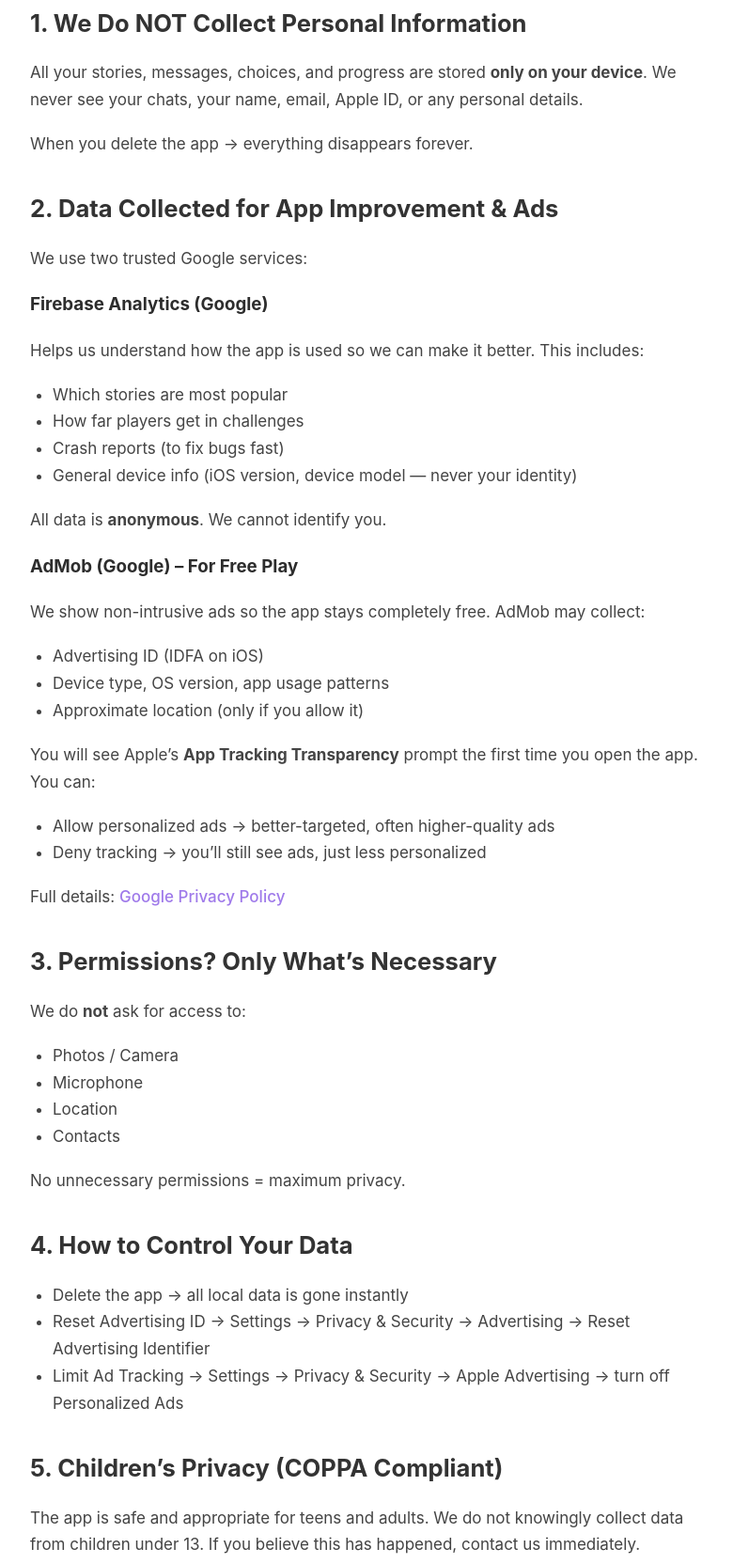
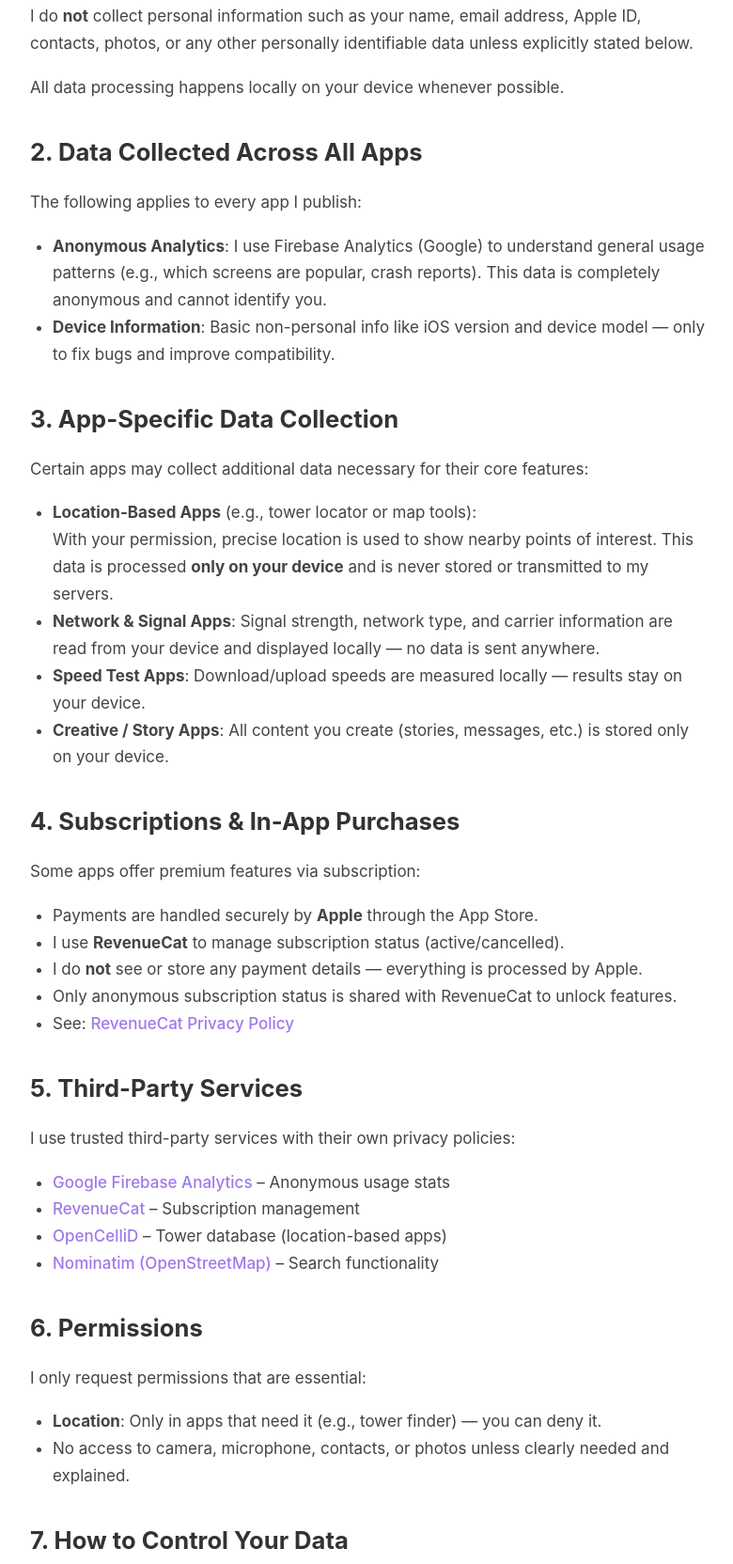
Before and after one commit to jayeshdddhanesha-wq/app-privacy, a plain HTML site: page index.html in a window 1280 px wide. Shown: the part 451-2115 px from the top of the page at 94% size, without its empty margins (248-1028 px from the left). Drawn offline with Linux system fonts and the light colour scheme.

Commit message:
index.html

```diff
--- a/index.html
+++ b/index.html
@@ -3,7 +3,7 @@
 <head>
     <meta charset="UTF-8">
     <meta name="viewport" content="width=device-width, initial-scale=1.0">
-    <title>Privacy Policy - Texting Story : Chat Master</title>
+    <title>Privacy Policy - Jayesh Dhanesha Apps</title>
     <style>
         body {
             font-family: -apple-system, BlinkMacSystemFont, 'Segoe UI', Roboto, sans-serif;
@@ -65,73 +65,77 @@
 </head>
 <body>
     <div class="container">
-        <h1>Privacy Policy – Texting Story : Chat Master</h1>
-        <p><strong>Last updated: November 29, 2025</strong></p>
+        <h1>Privacy Policy – My Apps</h1>
+        <p><strong>Last updated: December 29, 2025</strong></p>
+        <p>Thank you for using my apps! This privacy policy applies to <strong>all mobile applications</strong> created by Jayesh Dhanesha. I take your privacy very seriously and collect only the minimum data needed for each app to work properly.</p>
 
-        <p>Thank you for playing <strong>Texting Story : Chat Master</strong>! We take your privacy very seriously. This policy explains exactly what data we collect, why, and how you can control it — written in plain, honest language.</p>
+        <h2>1. General Principle</h2>
+        <p>I do <strong>not</strong> collect personal information such as your name, email address, Apple ID, contacts, photos, or any other personally identifiable data unless explicitly stated below.</p>
+        <p>All data processing happens locally on your device whenever possible.</p>
 
-        <h2>1. We Do NOT Collect Personal Information</h2>
-        <p>All your stories, messages, choices, and progress are stored <strong>only on your device</strong>. We never see your chats, your name, email, Apple ID, or any personal details.</p>
-        <p>When you delete the app → everything disappears forever.</p>
-
-        <h2>2. Data Collected for App Improvement & Ads</h2>
-        <p>We use two trusted Google services:</p>
-
-        <h3>Firebase Analytics (Google)</h3>
-        <p>Helps us understand how the app is used so we can make it better. This includes:</p>
+        <h2>2. Data Collected Across All Apps</h2>
+        <p>The following applies to every app I publish:</p>
         <ul>
-            <li>Which stories are most popular</li>
-            <li>How far players get in challenges</li>
-            <li>Crash reports (to fix bugs fast)</li>
-            <li>General device info (iOS version, device model — never your identity)</li>
-        </ul>
-        <p>All data is <strong>anonymous</strong>. We cannot identify you.</p>
-
-        <h3>AdMob (Google) – For Free Play</h3>
-        <p>We show non-intrusive ads so the app stays completely free. AdMob may collect:</p>
-        <ul>
-            <li>Advertising ID (IDFA on iOS)</li>
-            <li>Device type, OS version, app usage patterns</li>
-            <li>Approximate location (only if you allow it)</li>
-        </ul>
-        <p>You will see Apple’s <strong>App Tracking Transparency</strong> prompt the first time you open the app. You can:</p>
-        <ul>
-            <li>Allow personalized ads → better-targeted, often higher-quality ads</li>
-            <li>Deny tracking → you’ll still see ads, just less personalized</li>
+            <li><strong>Anonymous Analytics</strong>: I use Firebase Analytics (Google) to understand general usage patterns (e.g., which screens are popular, crash reports). This data is completely anonymous and cannot identify you.</li>
+            <li><strong>Device Information</strong>: Basic non-personal info like iOS version and device model — only to fix bugs and improve compatibility.</li>
         </ul>
 
-        <p>Full details: <a href="https://policies.google.com/privacy" target="_blank">Google Privacy Policy</a></p>
-
-        <h2>3. Permissions? Only What’s Necessary</h2>
-        <p>We do <strong>not</strong> ask for access to:</p>
+        <h2>3. App-Specific Data Collection</h2>
+        <p>Certain apps may collect additional data necessary for their core features:</p>
         <ul>
-            <li>Photos / Camera</li>
-            <li>Microphone</li>
-            <li>Location</li>
-            <li>Contacts</li>
-        </ul>
-        <p>No unnecessary permissions = maximum privacy.</p>
-
-        <h2>4. How to Control Your Data</h2>
-        <ul>
-            <li>Delete the app → all local data is gone instantly</li>
-            <li>Reset Advertising ID → Settings → Privacy & Security → Advertising → Reset Advertising Identifier</li>
-            <li>Limit Ad Tracking → Settings → Privacy & Security → Apple Advertising → turn off Personalized Ads</li>
+            <li><strong>Location-Based Apps</strong> (e.g., tower locator or map tools):<br>
+                With your permission, precise location is used to show nearby points of interest. This data is processed <strong>only on your device</strong> and is never stored or transmitted to my servers.</li>
+            <li><strong>Network & Signal Apps</strong>: Signal strength, network type, and carrier information are read from your device and displayed locally — no data is sent anywhere.</li>
+            <li><strong>Speed Test Apps</strong>: Download/upload speeds are measured locally — results stay on your device.</li>
+            <li><strong>Creative / Story Apps</strong>: All content you create (stories, messages, etc.) is stored only on your device.</li>
         </ul>
 
-        <h2>5. Children’s Privacy (COPPA Compliant)</h2>
-        <p>The app is safe and appropriate for teens and adults. We do not knowingly collect data from children under 13. If you believe this has happened, contact us immediately.</p>
+        <h2>4. Subscriptions & In-App Purchases</h2>
+        <p>Some apps offer premium features via subscription:</p>
+        <ul>
+            <li>Payments are handled securely by <strong>Apple</strong> through the App Store.</li>
+            <li>I use <strong>RevenueCat</strong> to manage subscription status (active/cancelled).</li>
+            <li>I do <strong>not</strong> see or store any payment details — everything is processed by Apple.</li>
+            <li>Only anonymous subscription status is shared with RevenueCat to unlock features.</li>
+            <li>See: <a href="https://www.revenuecat.com/privacy" target="_blank">RevenueCat Privacy Policy</a></li>
+        </ul>
 
-        <h2>6. Changes to This Policy</h2>
-        <p>We’ll update this page if anything changes. The “Last updated” date at the top will always be current.</p>
+        <h2>5. Third-Party Services</h2>
+        <p>I use trusted third-party services with their own privacy policies:</p>
+        <ul>
+            <li><a href="https://policies.google.com/privacy" target="_blank">Google Firebase Analytics</a> – Anonymous usage stats</li>
+            <li><a href="https://www.revenuecat.com/privacy" target="_blank">RevenueCat</a> – Subscription management</li>
+            <li><a href="https://opencellid.org/privacy" target="_blank">OpenCelliD</a> – Tower database (location-based apps)</li>
+            <li><a href="https://nominatim.org/privacy" target="_blank">Nominatim (OpenStreetMap)</a> – Search functionality</li>
+        </ul>
 
-        <h2>7. Contact Us</h2>
-        <p>We’re real humans who care. Any questions or concerns?</p>
+        <h2>6. Permissions</h2>
+        <p>I only request permissions that are essential:</p>
+        <ul>
+            <li><strong>Location</strong>: Only in apps that need it (e.g., tower finder) — you can deny it.</li>
+            <li>No access to camera, microphone, contacts, or photos unless clearly needed and explained.</li>
+        </ul>
+
+        <h2>7. How to Control Your Data</h2>
+        <ul>
+            <li>Delete any app → all local data is removed immediately.</li>
+            <li>Reset Advertising ID: Settings → Privacy & Security → Advertising → Reset Advertising Identifier.</li>
+            <li>Limit Ad Tracking: Settings → Privacy & Security → Apple Advertising → Turn off Personalized Ads.</li>
+        </ul>
+
+        <h2>8. Children’s Privacy</h2>
+        <p>My apps are not directed at children under 13. I do not knowingly collect data from children. If this happens, I will delete it immediately.</p>
+
+        <h2>9. Changes to This Policy</h2>
+        <p>I may update this policy occasionally. The “Last updated” date at the top will always be current. Continued use of any app means you accept the changes.</p>
+
+        <h2>10. Contact Me</h2>
+        <p>Questions or concerns? I’m always happy to help.</p>
         <p>Email: <a href="mailto:jayeshddhanesha@gmail.com">jayeshddhanesha@gmail.com</a></p>
 
         <div class="footer">
-            <p>© 2025 Jayesh Dhanesha. Made with love in India</p>
-            <p>Thank you for trusting us with your storytelling adventures</p>
+            <p>© 2025 Jayesh Dhanesha • All Apps</p>
+            <p>Thank you for using my apps ❤️</p>
         </div>
     </div>
 </body>
```
